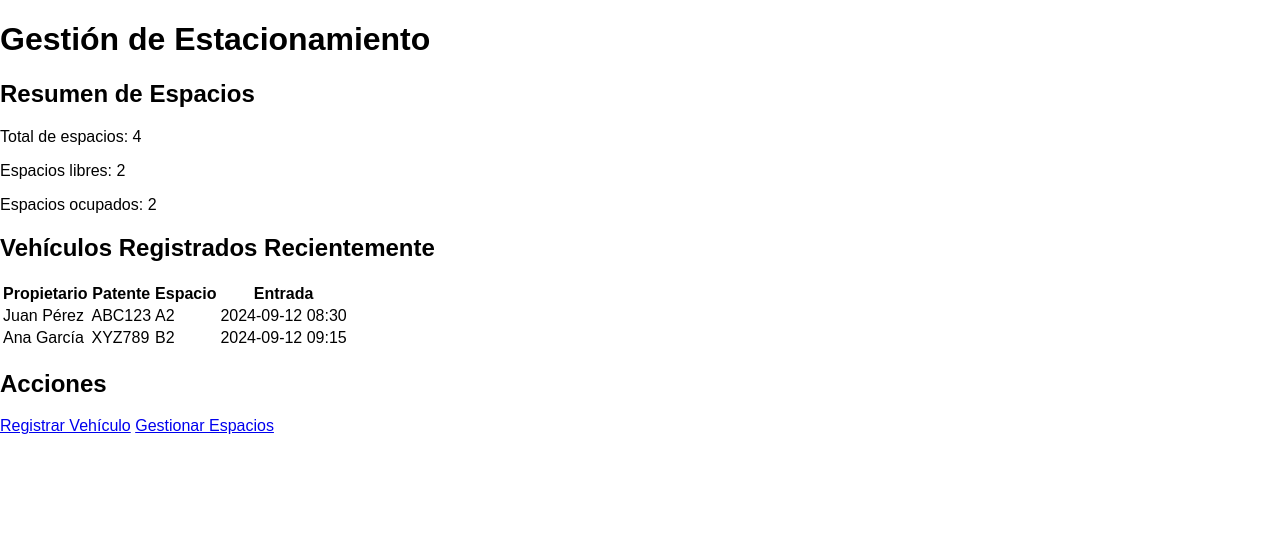
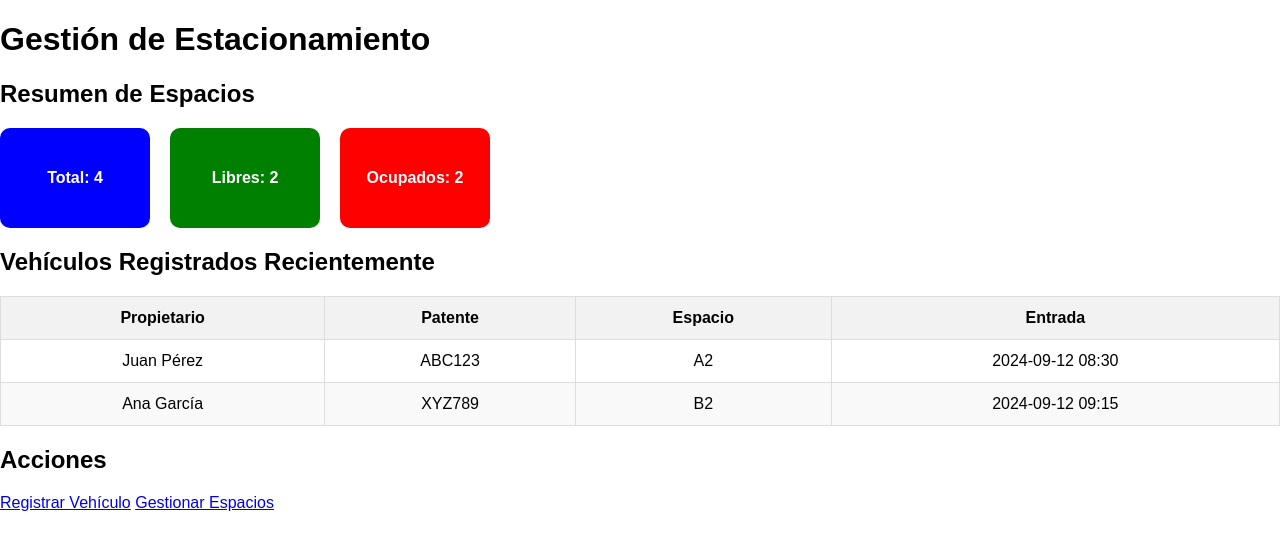
Before and after one commit to EstefaniaSandoval/Integracion1_version2, a PHP site: page / in a window 1280 px wide. Shown: the part 58-608 px from the top of the page. Run offline with PHP 8.4, Linux system fonts and the light colour scheme.

Commit message:
CAMBIOS GESTION DE ESTACIONAMIENTO
Se mejoro visualmente la pagina agregando en la sección de resumen de espacios cuadriculas con colores simbolizando cada uno lo que significa, ya sea total, libres y ocupados, además se agrego una tabla en el apartado de vehículos registrados

```diff
--- a/Integracion_I/estructura/index.php
+++ b/Integracion_I/estructura/index.php
@@ -1,9 +1,7 @@
 <?php include('cabecera.php'); ?>
-<!--Cuando esté listo para conectar la base de datos,
-solo se necesitará reemplazar los arrays simulados por las consultas SQL.--->
+<!-- Cuando esté listo para conectar la base de datos, solo se necesitará reemplazar los arrays simulados por las consultas SQL. -->
 <h1>Gestión de Estacionamiento</h1>
 
-<!-- Simulando datos de espacios de estacionamiento -->
 <?php
 $parking_spaces = [
     'A1' => ['estado' => 'Libre', 'discapacitado' => false],
@@ -12,11 +10,13 @@ $parking_spaces = [
     'B2' => ['estado' => 'Ocupado', 'discapacitado' => false]
 ];
 
+
 // Simulando datos de vehículos registrados
 $vehicles = [
     ['propietario' => 'Juan Pérez', 'patente' => 'ABC123', 'espacio_id' => 'A2', 'entrada' => '2024-09-12 08:30'],
     ['propietario' => 'Ana García', 'patente' => 'XYZ789', 'espacio_id' => 'B2', 'entrada' => '2024-09-12 09:15']
 ];
+
 
 // Resumen de los espacios de estacionamiento
 $total_spaces = count($parking_spaces);
@@ -24,13 +24,73 @@ $libres = count(array_filter($parking_spaces, fn($space) => $space['estado'] ==
 $ocupados = $total_spaces - $libres;
 ?>
 
-<!-- Resumen de espacios -->
+<style>
+
+    /* espacios totales, disponibles, ocupados */
+    .resumen-grid {
+        display: flex;
+        gap: 20px;
+        margin: 20px 0;
+    }
+    .resumen-box {
+        width: 150px;
+        height: 100px;
+        display: flex;
+        justify-content: center;
+        align-items: center;
+        border-radius: 10px;
+        font-size: 16px;
+        font-weight: bold;
+        color: white;
+        text-align: center;
+    }
+    .total {
+        background-color: blue;
+    }
+    .libres {
+        background-color: green;
+    }
+    .ocupados {
+        background-color: red;
+    }
+    /* estilo tabla */
+    table {
+        width: 100%;
+        border-collapse: collapse;
+        margin: 20px 0;
+        font-family: Arial, sans-serif;
+    }
+    th, td {
+        padding: 12px;
+        border: 1px solid #ddd;
+        text-align: center;
+    }
+    th {
+        background-color: #f2f2f2;
+    }
+    tr:nth-child(even) {
+        background-color: #f9f9f9;
+    }
+    tr:hover {
+        background-color: #e0e0e0;
+    }
+</style>
+
+<!-- Resumen de espacios en cuadros -->
 <h2>Resumen de Espacios</h2>
-<p>Total de espacios: <?= $total_spaces; ?></p>
-<p>Espacios libres: <?= $libres; ?></p>
-<p>Espacios ocupados: <?= $ocupados; ?></p>
+<div class="resumen-grid">
+    <div class="resumen-box total">
+        Total: <?= $total_spaces; ?>
+    </div>
+    <div class="resumen-box libres">
+        Libres: <?= $libres; ?>
+    </div>
+    <div class="resumen-box ocupados">
+        Ocupados: <?= $ocupados; ?>
+    </div>
+</div>
 
-<!-- Registros recientes de vehículos -->
+
 <h2>Vehículos Registrados Recientemente</h2>
 <table>
     <thead>
@@ -53,7 +113,7 @@ $ocupados = $total_spaces - $libres;
     </tbody>
 </table>
 
-<!-- Acciones rápidas -->
+
 <h2>Acciones</h2>
 <a href="registro_vehiculos.php" class="btn">Registrar Vehículo</a>
 <a href="gestion_espacios.php" class="btn">Gestionar Espacios</a>
```
Also changed, not shown: Integracion_I/estructura/registro_vehiculos.php (line endings or trailing spaces).
